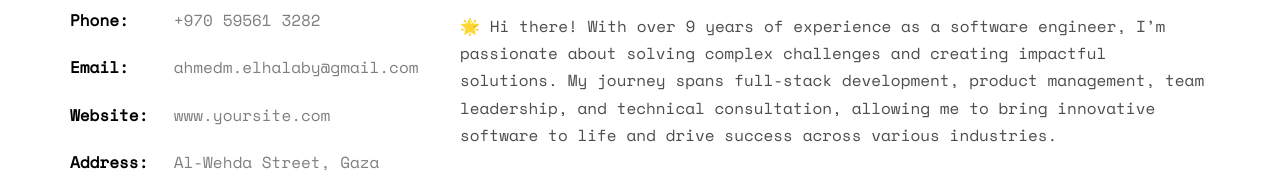
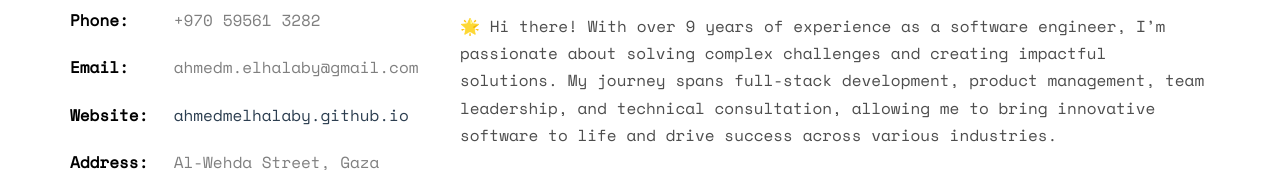
Before and after one commit to AhmedMElhalaby/AhmedMElhalaby.github.io, a plain HTML site: page index.html in a window 1280 px wide. Shown: the part 1112-1293 px from the top of the page. Drawn offline with nearby package versions, Linux system fonts and the light colour scheme; files whose address does not match are found by name.

Commit message:
change website link

```diff
--- a/index.html
+++ b/index.html
@@ -84,7 +84,7 @@
 						<li><span class="first-block">Name:</span><span class="second-block">Ahmed M. Elhalaby</span></li>
 						<li><span class="first-block">Phone:</span><span class="second-block">+970 59561 3282</span></li>
 						<li><span class="first-block">Email:</span><span class="second-block">ahmedm.elhalaby@gmail.com</span></li>
-						<li><span class="first-block">Website:</span><span class="second-block">www.yoursite.com</span></li>
+						<li><span class="first-block">Website:</span><span class="second-block"><a href="https://ahmedmelhalaby.github.io/">ahmedmelhalaby.github.io</a></span></li>
 						<li><span class="first-block">Address:</span><span class="second-block">Al-Wehda Street, Gaza City, Gaza Strip, Palestine</span></li>
 					</ul>
 				</div>
```
Also changed, not shown: 4 other files.
